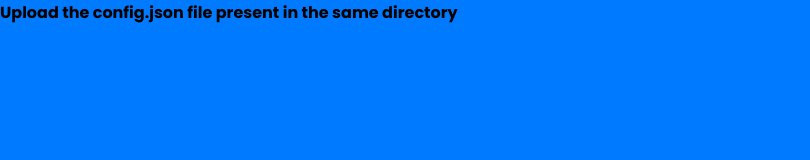
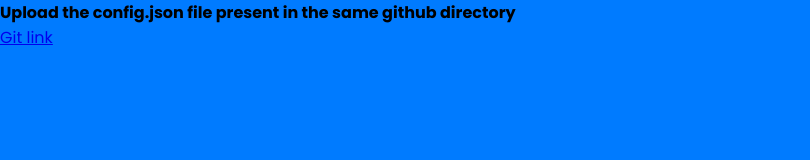
Before and after one commit to Ashuwipro/NPTEL-Frontend-Assignment, a plain HTML site: page index.html in a window 1280 px wide. Shown: the top 160 px of the page, without its empty margins (0-810 px from the left). Drawn offline with Linux system fonts and the light colour scheme.

Commit message:
Update index.html

```diff
--- a/index.html
+++ b/index.html
@@ -6,7 +6,8 @@
     <script src="https://kit.fontawesome.com/a076d05399.js"></script>
 </head>
 <body onload="setup()">
-    <h4>Upload the config.json file present in the same directory</h4>
+    <h4>Upload the config.json file present in the same github directory</h4>
+    <a href="https://github.com/Ashuwipro/NPTEL-Frontend-Assignment.git">Git link</a>
     <!-- Start quiz button -->
     <form enctype="multipart/form-data">
         <div class="upload_btn">
```
